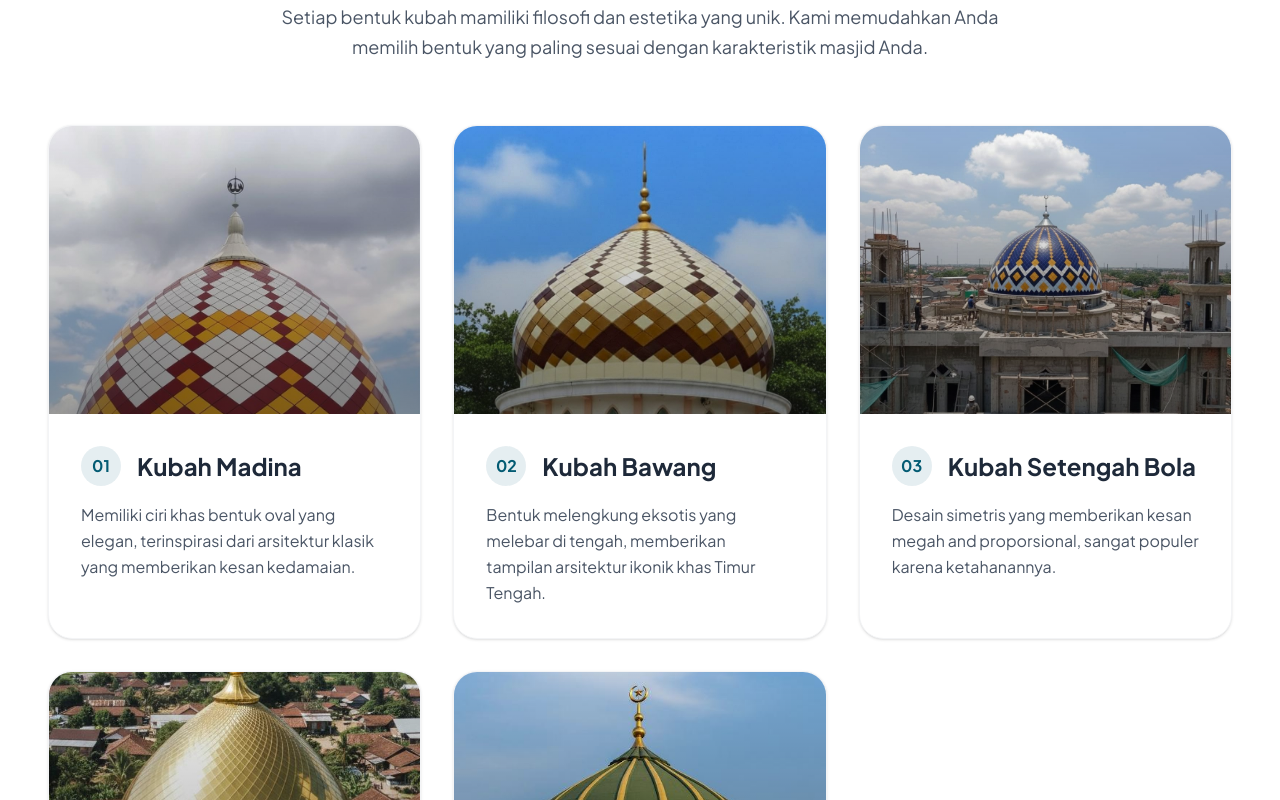
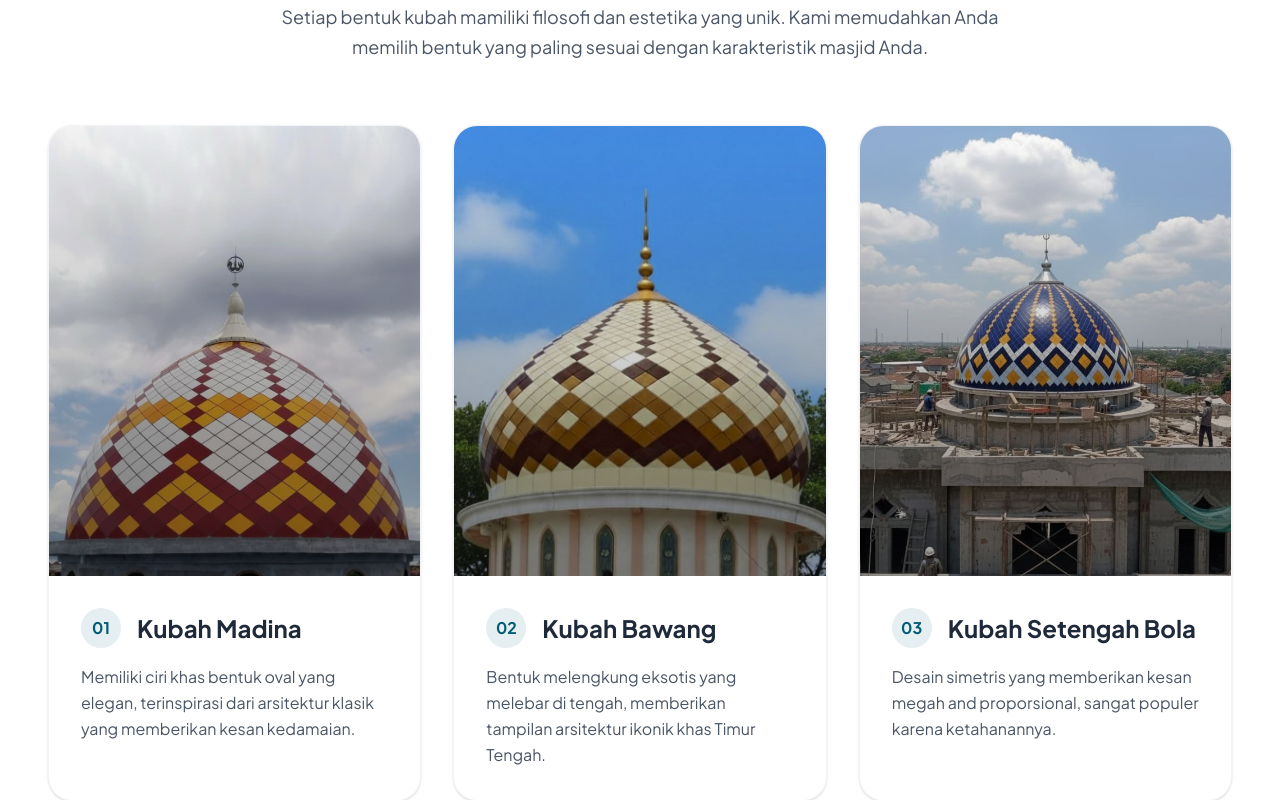
Before and after one commit to JustNgoding/kubah-app, a React (Vite) app: page / in a window 1280 px wide. Shown: the part 5020-5820 px from the top of the page. Built offline with nearby package versions, Linux system fonts and the light colour scheme.

Commit message:
feat: Add DomeShape component to display various dome types with descriptions and images.

```diff
--- a/src/components/Home/DomeShape.tsx
+++ b/src/components/Home/DomeShape.tsx
@@ -57,11 +57,11 @@ const DomeShape = () => {
               key={index}
               className="group relative bg-white rounded-3xl overflow-hidden shadow-sm hover:shadow-2xl transition-all duration-500 border border-gray-100"
             >
-              <div className="relative h-72 overflow-hidden">
+              <div className="relative h-80 md:h-[450px] overflow-hidden">
                 <img
                   src={item.image}
                   alt={item.title}
-                  className="w-full h-full object-cover group-hover:scale-110 transition-transform duration-700"
+                  className="w-full h-full object-cover object-top group-hover:scale-110 transition-transform duration-700"
                 />
                 <div className="absolute inset-0 bg-gradient-to-t from-black/60 to-transparent opacity-60 group-hover:opacity-80 transition-opacity"></div>
               </div>
```
